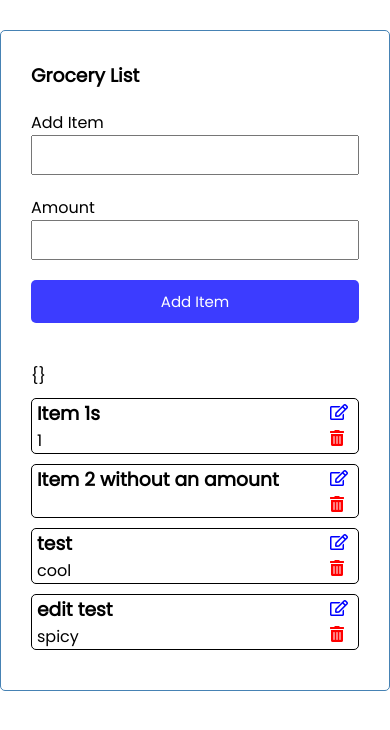
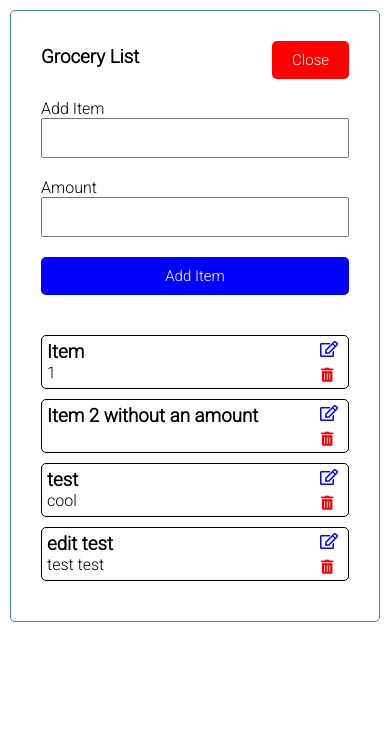
Before and after one commit to moralesn1/vue-groceries, a Vue app: page / in a window 390 px wide. Shown: the top 730 px of the page. Built offline with nearby package versions, Linux system fonts and the light colour scheme; data requests are answered from the project's data file.

Commit message:
add header. v1.0

```diff
--- a/db.json
+++ b/db.json
@@ -2,7 +2,7 @@
   "items": [
     {
       "id": "1",
-      "item": "Item 1s",
+      "item": "Item",
       "amount": "1"
     },
     {
@@ -10,14 +10,14 @@
       "item": "Item 2 without an amount"
     },
     {
+      "id": "MMY_lJ0",
       "item": "test ",
-      "amount": "cool",
-      "id": "MMY_lJ0"
+      "amount": "cool"
     },
     {
+      "id": "BBnCpY5",
       "item": "edit test",
-      "amount": "spicy",
-      "id": "zcJfOEO"
+      "amount": "test test"
     }
   ]
 }
--- a/src/App.vue
+++ b/src/App.vue
@@ -14,24 +14,16 @@ export default {
 </script>
 
 <style>
-@import url('https://fonts.googleapis.com/css2?family=Poppins:wght@300;400&display=swap');
+@import url('https://fonts.googleapis.com/css2?family=Roboto:wght@300&display=swap');
 * {
   box-sizing: border-box;
   margin: 0;
   padding: 0;
 }
 body {
-  font-family: 'Poppins', sans-serif;
+  font-family: 'Roboto', sans-serif;
 }
-.container {
-  max-width: 500px;
-  margin: 30px auto;
-  overflow: auto;
-  min-height: 300px;
-  border: 1px solid steelblue;
-  padding: 30px;
-  border-radius: 5px;
-}
+
 .btn {
   display: inline-block;
   background: #000;
--- a/src/components/AddItem.vue
+++ b/src/components/AddItem.vue
@@ -1,6 +1,6 @@
 <template>
   <form
-    v-if="showEditForm"
+    v-if="toggleEditForm"
     :currentItem="currentItem"
     @submit="onEdit"
     action="submit" class="add-form"
@@ -54,34 +54,30 @@
       class="btn btn-block submit"
     >
   </form>
-  {{currentItem}}
 </template>
 
 <script>
-import Button from './Buttons/Button'
 
 export default {
   name: 'AddItem',
-  components: {
-    Button
-  },
   data() {
     return {
       item: this.item,
       amount: this.amount,
       editItem: this.currentItem.item,
       editAmount: this.currentItem.amount,
+      toggleForm: this.toggleEditForm
     }
   },
   props: {
     currentItem: {
       type: Object
     },
-    showEditForm: {
+    toggleEditForm: {
       type: Boolean
-    }
+    },
   },
-  emits: ['currentItem', 'add-item', 'update-item'],
+  emits: ['currentItem', 'add-item', 'update-item', 'onSuccess'],
   methods: {
     onSubmit(e) {
       e.preventDefault()
@@ -113,11 +109,9 @@ export default {
         item: this.currentItem.item,
         amount: this.currentItem.amount
       }
+
       this.$emit('update-item', updatedItem)
-      this.$emit('onSuccess')
-
-      // this.$emit('update-item', updatedItem)
-      this.showEditForm = !this.showEditForm
+      e.target.reset()
 
     }
   }
@@ -153,12 +147,16 @@ export default {
   height: 20px;
 }
 
+input {
+  font-family: 'Roboto', sans-serif;
+}
+
 input.btn.btn-block.edit {
   background-color: rgb(0, 168, 0);
 }
 
 input.btn.btn-block.submit {
-  background-color: rgb(60, 60, 255);
+  background-color: #0000ff;
 }
 
 
--- a/src/components/Buttons/Button.vue
+++ b/src/components/Buttons/Button.vue
@@ -1,5 +1,9 @@
 <template>
-  <button @click="onClick" :style="{background: color}" class="btn">{{ btnText }} </button>
+  <button
+    @click="onClick"
+    :style="{background: color}"
+    class="btn">{{ btnText }}
+  </button>
 </template>
 
 <script>
@@ -8,7 +12,6 @@ export default {
   props: {
     btnText: {
       type: String,
-      color: String
     },
     color: {
       type: String
@@ -17,7 +20,7 @@ export default {
   methods: {
     onClick(e) {
       e.preventDefault()
-      console.log('clicked')
+      this.$emit('btn-click')
     }
   }
 }
--- /dev/null
+++ b/src/components/Header.vue
@@ -0,0 +1,35 @@
+<template>
+  <div class="header">
+    <h3>Grocery List</h3>
+      <Button
+        @btn-click="$emit('toggle-show-item-form')"
+        :btnText="showAddForm ? 'Close' : 'Add an Item'"
+        :color="showAddForm ? '#ff0000' : '#249900' "
+      />
+  </div>
+
+</template>
+
+
+
+<script>
+import Button from './Buttons/Button'
+  export default {
+    name: 'Header',
+    components: {
+      Button
+    },
+    props: {
+      showAddForm: {
+        type: Boolean
+      }
+    }
+  }
+</script>
+
+<style scoped>
+.header {
+  display: flex;
+  justify-content: space-between;
+}
+</style>
--- a/src/components/Item.vue
+++ b/src/components/Item.vue
@@ -1,22 +1,12 @@
 <template>
   <div class="item-container">
-    <!-- <div v-if="itemEdittingId === item.id"  class="item-description">
-    <div>
-      <textarea v-model="item.item"></textarea>
-      <textarea v-model="item.amount"></textarea>
-    </div>
-    </div>
-    <div v-else @click="setToEditing(item)" class="item-description">
-      <h3>{{item.item}}</h3>
-      <p>{{item.amount}}</p>
-    </div> -->
     <div class="item-description">
       <h3>{{item.item}}</h3>
       <p>{{item.amount}}</p>
     </div>
 
     <div class="item-icons">
-      <i @click="$emit('edit-item', item)" class="far fa-edit"></i>
+      <i @click="$emit('id-for-updating', item)" class="far fa-edit"></i>
       <i @click="$emit('delete-item', item.id)" class="fas fa-trash-alt"></i>
     </div>
 
@@ -31,17 +21,6 @@ export default {
   props: {
     item: {
       type: Object
-    }
-  },
-  data() {
-    return {
-      flag: true,
-      itemEdittingId: ''
-    }
-  },
-  methods: {
-    setToEditing(item) {
-      this.itemEdittingId = item.id
     }
   }
 }
@@ -59,15 +38,6 @@ export default {
   width: 100%;
 }
 
-textarea {
-  margin-top: 10px;
-  font-family: 'Poppins', sans-serif;
-  width: 100%;
-  font-size: 1.17em;
-  font-weight: bolder;
-  padding-left: 5px;
-}
-
 div {
   margin-right: 5px;
 }
@@ -83,11 +53,18 @@ div {
 }
 
 i.far.fa-edit {
-  color: rgb(0, 0, 255);
+  color: #0000ff;
 }
 
 i.fas.fa-trash-alt {
   margin-top: 10px;
-  color: rgb(255, 0, 0);
+  color: #ff0000
+}
+
+i.fas.fa-trash-alt, i.far.fa-edit:hover {
+  cursor: pointer;
+}
+i.fas.fa-trash-alt, i.far.fa-edit:active {
+  transform: scale(0.88);
 }
 </style>
--- a/src/components/Items.vue
+++ b/src/components/Items.vue
@@ -3,7 +3,7 @@
     <Item
       :item="item"
       @delete-item="$emit('delete-item', item.id)"
-      @edit-item="$emit('edit-item', item)"
+      @id-for-updating="$emit('id-for-updating', item)"
     />
   </div>
 </template>
@@ -21,7 +21,7 @@ export default {
       type: Array
     }
   },
-  emits: ['delete-item', 'edit-item']
+  emits: ['delete-item', 'id-for-updating']
 }
 </script>
 
--- a/src/views/Home.vue
+++ b/src/views/Home.vue
@@ -1,22 +1,26 @@
 <template>
   <div class="container">
-    <h3>Grocery List</h3>
-    <AddItem
+    <Header
+      @toggle-show-item-form="toggleShowItemForm"
+      :showAddForm="showAddForm"
+    />
+    <AddItem v-show="showAddForm"
       @add-item="addItem"
       @update-item="updateItem"
-      @onSuccess="showEditForm = false"
+      :toggleEditForm="toggleEditForm"
       :currentItem="currentItem"
     />
     <Items
       :items="items"
       @delete-item="deleteItem"
-      @edit-item="editItem"
+      @id-for-updating="itemIdforUpdating"
     />
   </div>
 </template>
 
 <script>
 // @ is an alias to /src
+import Header from '@/components/Header.vue'
 import Items from '@/components/Items.vue'
 import AddItem from '@/components/AddItem.vue'
 
@@ -25,12 +29,15 @@ export default {
   components: {
     Items,
     AddItem,
+    Header
   },
   data() {
     return {
       items: [],
-      showEditForm: false,
-      currentItem: {}
+      toggleEditForm: false,
+      toggleAddItem: true,
+      currentItem: {},
+      showAddForm: true,
     }
   },
   props: {
@@ -39,6 +46,10 @@ export default {
     }
   },
   methods: {
+    toggleShowItemForm() {
+      this.showAddForm = !this.showAddForm;
+      console.log('hit')
+    },
     async addItem(item) {
       const response = await fetch('http://localhost:5000/items', {
         method: 'POST',
@@ -53,13 +64,11 @@ export default {
       this.items = [...this.items, data]
 
     },
-  editItem(item) {
+    itemIdforUpdating(item) {
+      this.currentItem = item;
+      this.toggleEditForm = !this.toggleEditForm
+    },
 
-    const singleItem = item;
-    this.currentItem = singleItem;
-    this.showEditForm = !this.showEditForm
-
-  },
     async updateItem(item) {
       try {
         const response = await fetch(`http://localhost:5000/items/${item.id}`, {
@@ -69,12 +78,19 @@ export default {
         },
         body: JSON.stringify(item)
         })
+
         const data = await response.json();
+
+        this.toggleEditForm = !this.toggleEditForm
+
         return data
+
       } catch(e) {
+        alert('Error updating item')
         console.log(e)
       }
     },
+
     async deleteItem(id) {
       if(confirm('Are you sure?')) {
         const response = await fetch(`http://localhost:5000/items/${id}`, {
@@ -85,15 +101,16 @@ export default {
           (this.items = this.items.filter((item) => item.id !== id))
           :
           alert('Error deleting item')
-
       }
     },
+
     async fetchItems() {
       const response = await fetch('http://localhost:5000/items')
       const data = await response.json()
       return data
       }
   },
+
     async created() {
       this.items = await this.fetchItems()
     }
@@ -102,9 +119,9 @@ export default {
 
 <style>
 
-
 .container {
   max-width: 500px;
+  min-width: 300px;
   margin: 30px auto;
   overflow: auto;
   min-height: 300px;
@@ -115,5 +132,14 @@ export default {
 
 h3 {
   display: flex;
+  margin-top: 5px;
 }
+
+@media only screen and (max-width: 500px) {
+  .container {
+    margin: 10px;
+  }
+}
+
+
 </style>
```
Lines whose indentation alone changed are shown as unchanged.
